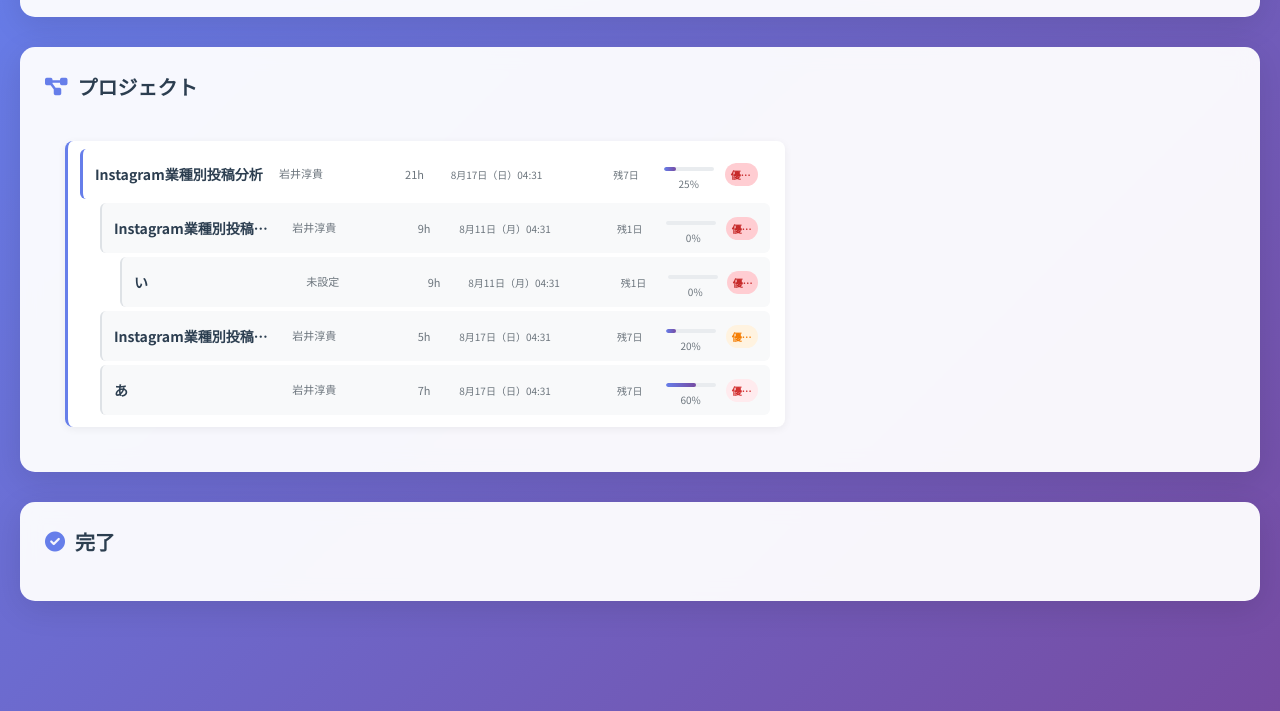
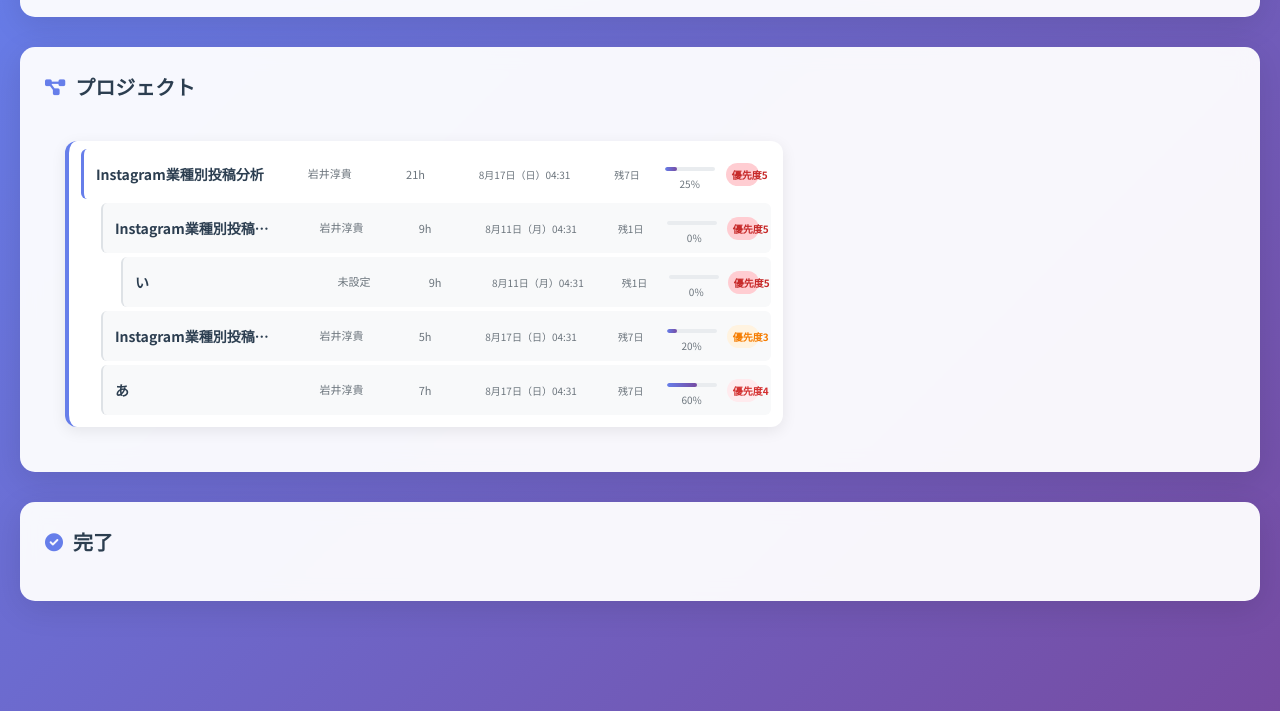
Before and after one commit to junkiiwai/task-manager, a plain HTML site: page index.html in a window 1280 px wide. Shown: the part 89-800 px from the top of the page. Drawn offline with Linux system fonts and the light colour scheme.

Commit message:
Fix: 担当者以降の項目の縦方向整列と優先度表示の改善

```diff
--- a/styles.css
+++ b/styles.css
@@ -101,9 +101,9 @@
 }
 
 .btn-secondary:hover {
-    background: rgba(255, 255, 255, 1);
-    transform: translateY(-2px);
-    box-shadow: 0 8px 25px rgba(0, 0, 0, 0.1);
+    background: white;
+    transform: translateY(-1px);
+    box-shadow: 0 4px 15px rgba(0, 0, 0, 0.1);
 }
 
 /* メインコンテンツ */
@@ -112,16 +112,17 @@
 }
 
 .board-container {
-    display: flex;
-    flex-direction: column;
+    display: grid;
+    grid-template-columns: 1fr;
     gap: 30px;
-    height: calc(100vh - 200px);
 }
 
 .projects-grid {
-    display: block !important;
-    margin-bottom: 30px !important;
-    padding: 20px !important;
+    display: block;
+    width: 100%;
+    max-width: 800px;
+    margin: 0 auto;
+    padding: 20px;
 }
 
 .board {
@@ -130,9 +131,6 @@
     border-radius: 15px;
     padding: 25px;
     box-shadow: 0 8px 32px rgba(0, 0, 0, 0.1);
-    overflow: hidden;
-    display: flex;
-    flex-direction: column;
 }
 
 .board h2 {
@@ -147,34 +145,30 @@
 
 .board h2 i {
     color: #667eea;
+    font-size: 18px;
 }
 
 .tasks-container {
-    flex: 1;
-    overflow-y: auto;
-    padding-right: 10px;
-}
-
-/* プロジェクトカード */
+    display: flex;
+    flex-direction: column;
+    gap: 8px;
+}
+
 .project-card {
-    background: white !important;
-    border-radius: 8px !important;
-    padding: 8px 12px !important;
-    margin-bottom: 12px !important;
-    box-shadow: 0 2px 8px rgba(0, 0, 0, 0.06) !important;
-    border-left: 3px solid #667eea !important;
-    transition: all 0.3s ease !important;
-    position: relative !important;
-    cursor: pointer !important;
-    min-width: 720px !important;
-    width: 720px !important;
-    display: flex !important;
-    flex-direction: column !important;
+    background: white;
+    border-radius: 12px;
+    padding: 8px 12px;
+    margin-bottom: 15px;
+    box-shadow: 0 4px 15px rgba(0, 0, 0, 0.08);
+    border-left: 4px solid #667eea;
+    cursor: pointer;
+    transition: all 0.3s ease;
+    position: relative;
 }
 
 .project-card:hover {
-    transform: translateY(-1px);
-    box-shadow: 0 4px 12px rgba(0, 0, 0, 0.1);
+    transform: translateY(-2px);
+    box-shadow: 0 8px 25px rgba(0, 0, 0, 0.15);
 }
 
 .project-card.completed {
@@ -321,6 +315,7 @@
         overflow: hidden !important;
         text-overflow: ellipsis !important;
         white-space: nowrap !important;
+        text-align: center !important;
     }
 
     .task-hours {
@@ -339,6 +334,7 @@
         overflow: hidden !important;
         text-overflow: ellipsis !important;
         white-space: nowrap !important;
+        text-align: center !important;
     }
 
     .task-remaining {
@@ -365,8 +361,8 @@
         min-width: 0 !important;
         flex-shrink: 1 !important;
         text-align: center !important;
-        overflow: hidden !important;
-        text-overflow: ellipsis !important;
+        overflow: visible !important;
+        text-overflow: unset !important;
         white-space: nowrap !important;
     }
 
@@ -470,6 +466,7 @@
         overflow: hidden !important;
         text-overflow: ellipsis !important;
         white-space: nowrap !important;
+        text-align: center !important;
     }
 
     .task-hours {
@@ -488,6 +485,7 @@
         overflow: hidden !important;
         text-overflow: ellipsis !important;
         white-space: nowrap !important;
+        text-align: center !important;
     }
 
     .task-remaining {
@@ -514,8 +512,8 @@
         min-width: 0 !important;
         flex-shrink: 1 !important;
         text-align: center !important;
-        overflow: hidden !important;
-        text-overflow: ellipsis !important;
+        overflow: visible !important;
+        text-overflow: unset !important;
         white-space: nowrap !important;
     }
 
@@ -528,8 +526,6 @@
         height: 3px !important;
     }
 }
-
-
 
 /* レスポンシブ対応: 841px-1000px - 中画面 */
 @media (min-width: 841px) and (max-width: 1000px) {
@@ -613,6 +609,7 @@
         overflow: hidden !important;
         text-overflow: ellipsis !important;
         white-space: nowrap !important;
+        text-align: center !important;
     }
 
     .task-hours {
@@ -631,6 +628,7 @@
         overflow: hidden !important;
         text-overflow: ellipsis !important;
         white-space: nowrap !important;
+        text-align: center !important;
     }
 
     .task-remaining {
@@ -657,8 +655,8 @@
         min-width: 0 !important;
         flex-shrink: 1 !important;
         text-align: center !important;
-        overflow: hidden !important;
-        text-overflow: ellipsis !important;
+        overflow: visible !important;
+        text-overflow: unset !important;
         white-space: nowrap !important;
     }
 
@@ -670,8 +668,6 @@
         width: 25px !important;
         height: 4px !important;
     }
-
-
 }
 
 /* レスポンシブ対応: 1000px以上 - 大画面 */
@@ -758,6 +754,7 @@
         overflow: hidden !important;
         text-overflow: ellipsis !important;
         white-space: nowrap !important;
+        text-align: center !important;
     }
 
     .task-hours {
@@ -776,6 +773,7 @@
         overflow: hidden !important;
         text-overflow: ellipsis !important;
         white-space: nowrap !important;
+        text-align: center !important;
     }
 
     .task-remaining {
@@ -802,8 +800,8 @@
         min-width: 0 !important;
         flex-shrink: 1 !important;
         text-align: center !important;
-        overflow: hidden !important;
-        text-overflow: ellipsis !important;
+        overflow: visible !important;
+        text-overflow: unset !important;
         white-space: nowrap !important;
     }
 
@@ -815,8 +813,6 @@
         width: 30px !important;
         height: 5px !important;
     }
-
-
 }
 
 .project-row {
@@ -938,6 +934,7 @@
     min-width: 0 !important;
     flex-shrink: 1 !important;
     line-height: 1.2 !important;
+    text-align: center !important;
 }
 
 .task-hours {
@@ -957,6 +954,7 @@
     width: 22% !important;
     min-width: 0 !important;
     flex-shrink: 1 !important;
+    text-align: center !important;
 }
 
 .task-remaining {
@@ -987,6 +985,9 @@
     width: 5% !important;
     min-width: 0 !important;
     flex-shrink: 1 !important;
+    overflow: visible !important;
+    text-overflow: unset !important;
+    white-space: nowrap !important;
 }
 
 .progress-bar {
```
